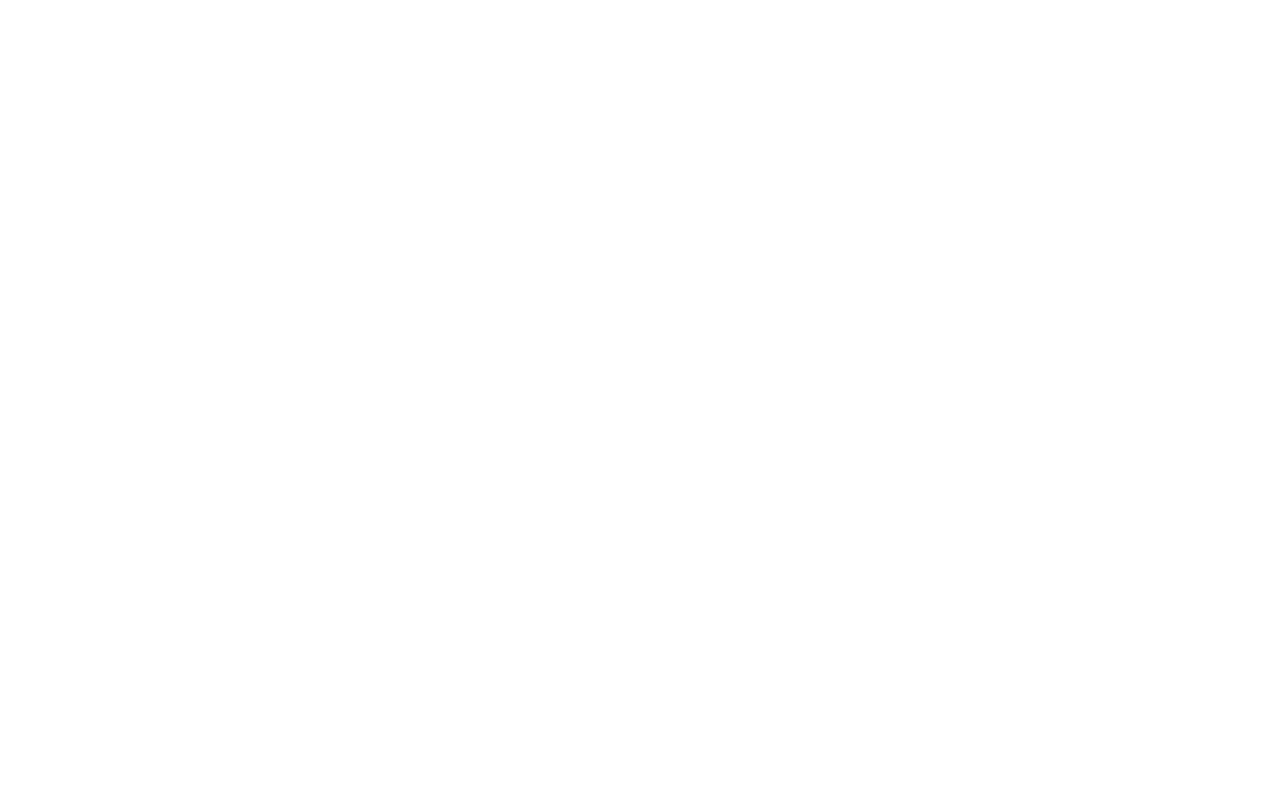
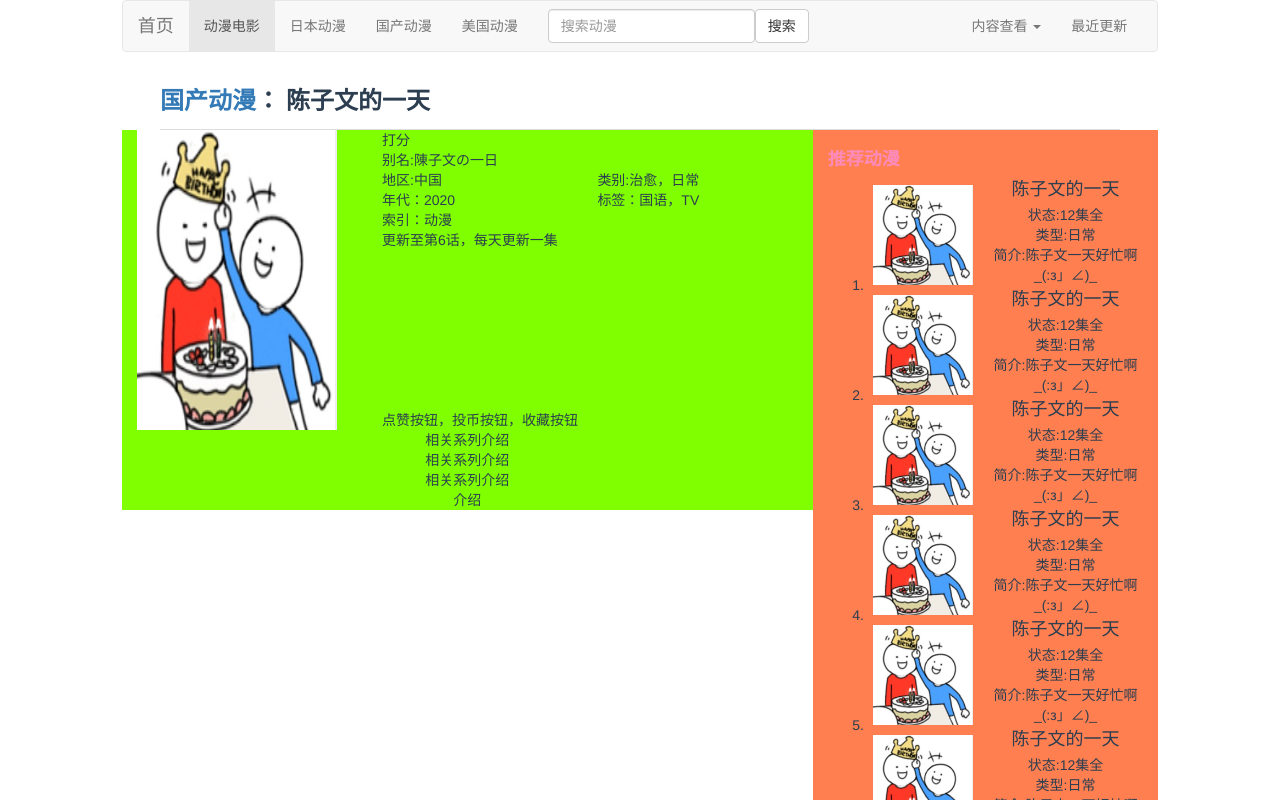
Before and after one commit to ChenZiWen66/AnimeProject, a Vue app in the folder web/: page /View in a window 1280 px wide. Shown: the top 800 px of the page. Built offline with nearby package versions, Linux system fonts and the light colour scheme; a small style sheet from the web is missing.

Commit message:
1.创建了动漫详情界面 2.创建了播放地址列表组件 3.创建了右边推荐动漫组件 4.创建了左边动漫信息组件

```diff
--- /dev/null
+++ b/web/src/components/RecommendAnime.vue
@@ -0,0 +1,60 @@
+<template>
+    <div class="row">
+        <div class="col-md-12 title">
+            <h2>推荐动漫</h2>
+        </div>
+        <div class="col-md-12">
+            <ol>
+                <li>
+                    <MediaBrowser title="陈子文的一天" type="日常" state="12集全" describe="陈子文一天好忙啊_(:з」∠)_"/>
+                </li>
+                <li>
+                    <MediaBrowser title="陈子文的一天" type="日常" state="12集全" describe="陈子文一天好忙啊_(:з」∠)_"/>
+                </li>
+                <li>
+                    <MediaBrowser title="陈子文的一天" type="日常" state="12集全" describe="陈子文一天好忙啊_(:з」∠)_"/>
+                </li>
+                <li>
+                    <MediaBrowser title="陈子文的一天" type="日常" state="12集全" describe="陈子文一天好忙啊_(:з」∠)_"/>
+                </li>
+                <li>
+                    <MediaBrowser title="陈子文的一天" type="日常" state="12集全" describe="陈子文一天好忙啊_(:з」∠)_"/>
+                </li>
+                <li>
+                    <MediaBrowser title="陈子文的一天" type="日常" state="12集全" describe="陈子文一天好忙啊_(:з」∠)_"/>
+                </li>
+                <li>
+                    <MediaBrowser title="陈子文的一天" type="日常" state="12集全" describe="陈子文一天好忙啊_(:з」∠)_"/>
+                </li>
+                <li>
+                    <MediaBrowser title="陈子文的一天" type="日常" state="12集全" describe="陈子文一天好忙啊_(:з」∠)_"/>
+                </li>
+                <li>
+                    <MediaBrowser title="陈子文的一天" type="日常" state="12集全" describe="陈子文一天好忙啊_(:з」∠)_"/>
+                </li>
+            </ol>
+        </div>
+    </div>
+</template>
+
+<script>
+    import MediaBrowser from "./MediaBrowser";
+
+    export default {
+        name: "RecommendAnime",
+        components:{
+            MediaBrowser
+        }
+    }
+</script>
+
+<style scoped>
+    .title h2 {
+        font-size: 18px;
+        font-family: "Microsoft YaHei", 微软雅黑, serif;
+        color: rgb(252, 139, 187);
+        font-weight: 700;
+        float: left;
+        overflow: hidden;
+    }
+</style>
--- /dev/null
+++ b/web/src/components/ViewLeftContent.vue
@@ -0,0 +1,77 @@
+<template>
+    <!--  动漫内容组件  -->
+    <div class="row">
+        <div class="col-md-4 cover">
+            <img src="../assets/xiaolan.jpg" alt="动漫名称">
+        </div>
+        <div class="col-md-8 animeInfo">
+            <div class="col-md-12">
+                <span>打分</span>
+            </div>
+            <div class="col-md-12">
+                <span>别名:陳子文の一日</span>
+            </div>
+            <div class="col-md-6">
+                <span>地区:中国</span>
+            </div>
+            <div class="col-md-6">
+                <span>类别:治愈，日常</span>
+            </div>
+            <div class="col-md-6">
+                <span>年代：2020</span>
+            </div>
+            <div class="col-md-6">
+                <span>标签：国语，TV</span>
+            </div>
+            <div class="col-md-12">
+                <span>索引：动漫</span>
+            </div>
+            <div class="col-md-12">
+                <span>更新至第6话，每天更新一集</span>
+            </div>
+            <div class="col-md-12" style="position: absolute;bottom: 0">
+                <span>点赞按钮，投币按钮，收藏按钮</span>
+            </div>
+        </div>
+
+        <!--     播放地址导航栏一      -->
+        <div class="col-md-12">
+            相关系列介绍
+        </div>
+        <!--     播放列表      -->
+        <div class="col-md-12">
+            相关系列介绍
+        </div>
+        <!--     播放地址导航栏二      -->
+        <!--     播放列表      -->
+        <div class="col-md-12">
+            相关系列介绍
+        </div>
+        <div class="col-md-12">
+            介绍
+        </div>
+    </div>
+</template>
+
+<script>
+    export default {
+        name: "ViewLeftContent"
+    }
+</script>
+
+<style scoped>
+    .l {
+        float: left;
+    }
+
+    .cover img {
+        width: 200px;
+        height: 300px;
+    }
+    .animeInfo{
+        height: 300px;
+    }
+    .animeInfo span{
+        float: left;
+    }
+</style>
--- a/web/src/router/index.js
+++ b/web/src/router/index.js
@@ -2,8 +2,9 @@
 import VueRouter from 'vue-router'
 import Home from '../views/Home.vue'
 import Main from "../views/Main";
+import AnimeView from "../views/AnimeView";
 
-Vue.use(VueRouter)
+Vue.use(VueRouter);
 
 const routes = [
     {
@@ -15,6 +16,11 @@
         path: '/main',
         name: 'Main',
         component: Main
+    },
+    {
+        path: '/View',
+        name: 'AnimeView',
+        component: AnimeView
     },
     {
         path: '/about',
@@ -30,6 +36,6 @@
     mode: 'history',
     base: process.env.BASE_URL,
     routes
-})
+});
 
 export default router
--- /dev/null
+++ b/web/src/views/AnimeView.vue
@@ -0,0 +1,80 @@
+<template>
+    <!--  视频内容界面  -->
+    <div>
+        <div class="container-fluid">
+            <div class="row">
+                <div class="col-md-10 col-md-offset-1">
+                    <div class="col-md-12">
+                        <Navigation/>
+                    </div>
+                    <div class="col-md-12">
+                        <div class="area title">
+                            <h1>
+                                <span>
+                                    <a href="#">国产动漫</a>：
+                                </span>
+                                <span class="names">陈子文的一天</span>
+                            </h1>
+                        </div>
+                    </div>
+                    <div class="col-md-8" style="background-color: chartreuse">
+                        <ViewLeftContent/>
+                    </div>
+                    <!-- 推荐动漫 -->
+                    <div class="col-md-4" style="background-color: coral">
+                        <RecommendAnime/>
+                    </div>
+                </div>
+            </div>
+        </div>
+    </div>
+</template>
+
+<script>
+    import Navigation from "../components/Navigation";
+    import RecommendAnime from "../components/RecommendAnime";
+    import ViewLeftContent from "../components/ViewLeftContent";
+
+    export default {
+        name: "AnimeView",
+        components: {
+            Navigation, RecommendAnime, ViewLeftContent
+        }
+    }
+</script>
+
+<style scoped>
+    .title {
+        height: 42px;
+        border-bottom: solid 1px #ddd;
+    }
+
+    .area {
+        width: 960px;
+        margin: 0 auto;
+        clear: both;
+        text-align: left;
+    }
+
+    .title h1 {
+        font-size: 24px;
+        font-family: "Microsoft YaHei", serif;
+    }
+
+    h1, h2, h3, h4, h5, h6 {
+        font-size: 14px;
+        margin: 0;
+        padding: 0;
+        font-weight: 400;
+    }
+
+    h1 {
+        display: block;
+        font-size: 2em;
+        margin-block-start: 0.67em;
+        margin-block-end: 0.67em;
+        margin-inline-start: 0;
+        margin-inline-end: 0;
+        font-weight: bold;
+    }
+</style>
```
Also changed, not shown: web/src/components/AnimeAddressList.vue (added, +18 -0 lines).
